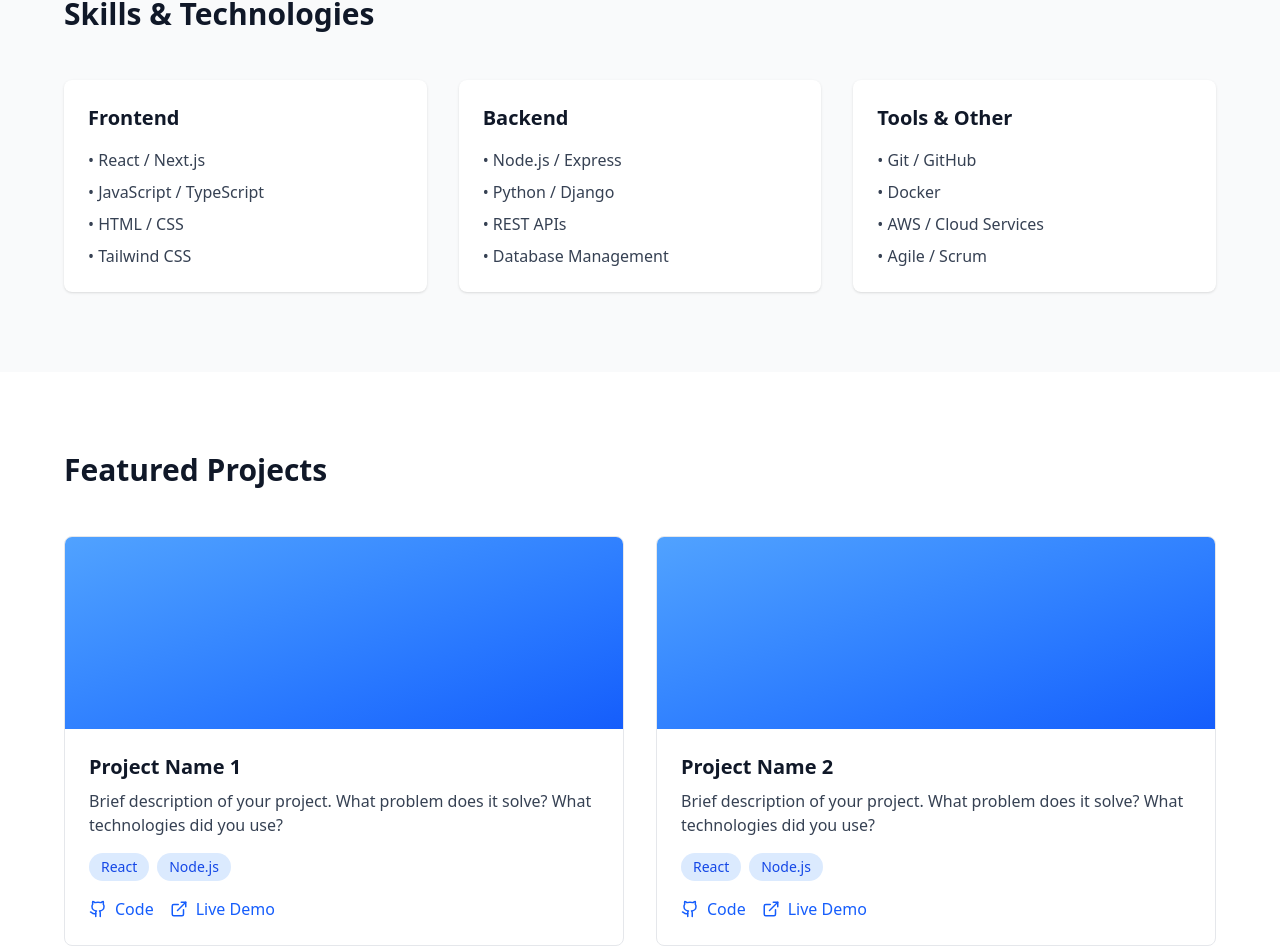
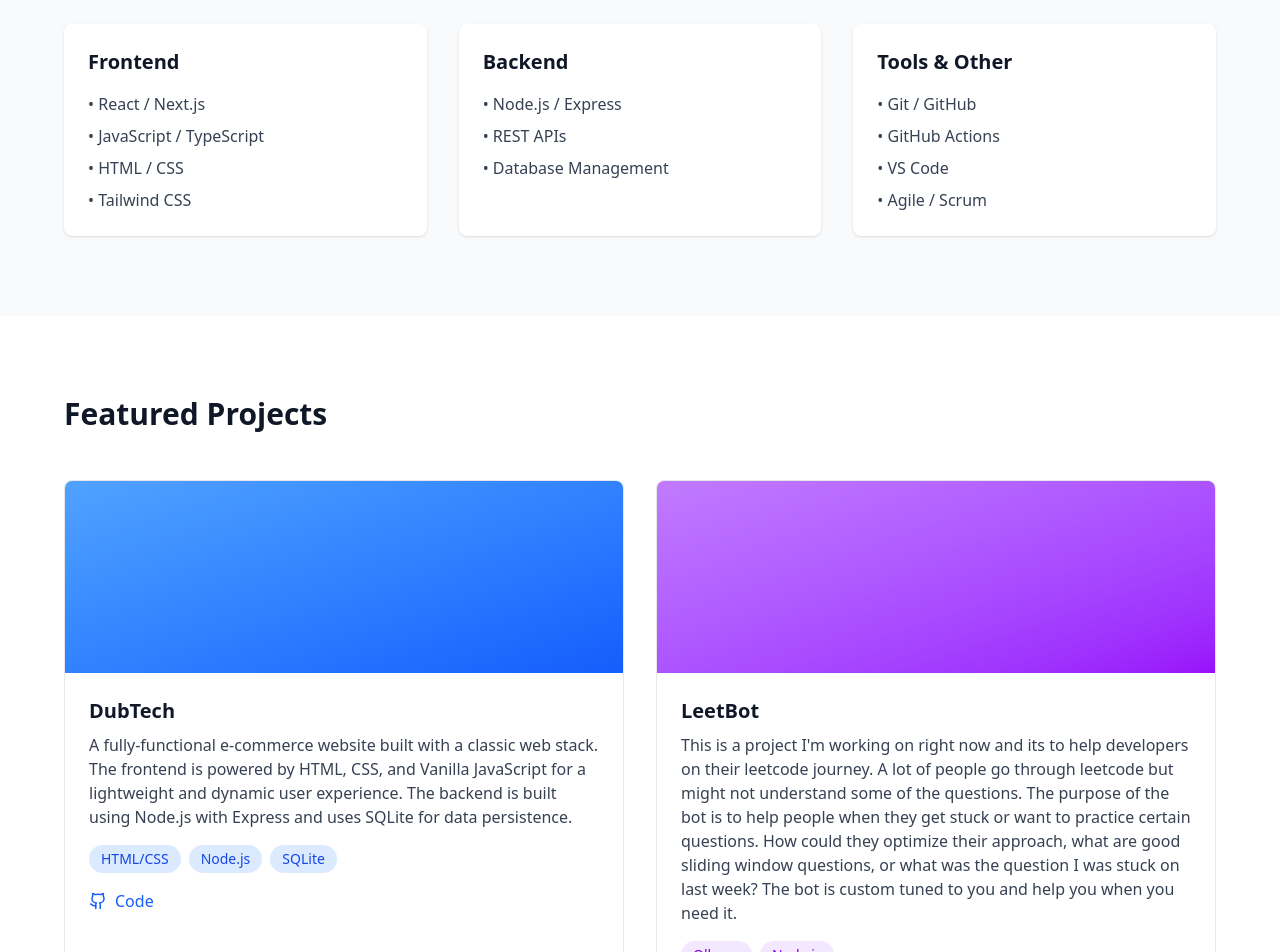
Before and after one commit to JeffrinNadar/my-portfolio, a React (Vite) app: page / in a window 1280 px wide. Shown: the part 1016-1968 px from the top of the page. Built offline with nearby package versions, Linux system fonts and the light colour scheme.

Commit message:
Updated website with most recent info

```diff
--- a/src/App.jsx
+++ b/src/App.jsx
@@ -69,15 +69,17 @@ export default function App() {
       <section id="about" className="py-20 px-6 bg-white">
         <div className="max-w-6xl mx-auto">
           <h3 className="text-3xl font-bold text-gray-900 mb-8">About Me</h3>
-          <div className="max-w-3xl">
+          <div className="max-w-4xl">
             <p className="text-lg text-gray-700 mb-4">
-              I'm a passionate developer with a strong foundation in modern web technologies. I love creating user-friendly applications that solve real-world problems.
+              I'm a passionate developer with a strong foundation in modern web technologies.
+              I love creating user-friendly applications that solve real-world problems.
             </p>
             <p className="text-lg text-gray-700 mb-4">
-              With experience in both frontend and backend development, I bring a holistic approach to building digital products. I'm always eager to learn new technologies and take on challenging projects.
+              With experience in both frontend and backend development, I bring a holistic approach to building digital products.
+              I'm always eager to learn new technologies and take on challenging projects.
             </p>
             <p className="text-lg text-gray-700">
-              When I'm not coding, you can find me exploring new technologies, contributing to open-source projects, or sharing knowledge with the developer community.
+              When I'm not coding, you can find me exploring new technologies, reading a novel, or going to the gym.
             </p>
           </div>
         </div>
@@ -101,7 +103,6 @@ export default function App() {
               <h4 className="text-xl font-semibold text-gray-900 mb-4">Backend</h4>
               <ul className="space-y-2 text-gray-700">
                 <li>• Node.js / Express</li>
-                <li>• Python / Django</li>
                 <li>• REST APIs</li>
                 <li>• Database Management</li>
               </ul>
@@ -110,8 +111,8 @@ export default function App() {
               <h4 className="text-xl font-semibold text-gray-900 mb-4">Tools & Other</h4>
               <ul className="space-y-2 text-gray-700">
                 <li>• Git / GitHub</li>
-                <li>• Docker</li>
-                <li>• AWS / Cloud Services</li>
+                <li>• GitHub Actions</li>
+                <li>• VS Code</li>
                 <li>• Agile / Scrum</li>
               </ul>
             </div>
@@ -124,31 +125,52 @@ export default function App() {
         <div className="max-w-6xl mx-auto">
           <h3 className="text-3xl font-bold text-gray-900 mb-12">Featured Projects</h3>
           <div className="grid grid-cols-1 md:grid-cols-2 gap-8">
-            {[1, 2, 3].map((project) => (
-              <div key={project} className="border border-gray-200 rounded-lg overflow-hidden hover:shadow-lg transition-shadow">
+
+            {/* Project 1 */}
+            <div className="border border-gray-200 rounded-lg overflow-hidden hover:shadow-lg transition-shadow">
               <div className="h-48 bg-gradient-to-br from-blue-400 to-blue-600"></div>
               <div className="p-6">
-                  <h4 className="text-xl font-semibold text-gray-900 mb-2">Project Name {project}</h4>
+                <h4 className="text-xl font-semibold text-gray-900 mb-2">DubTech</h4>
                 <p className="text-gray-700 mb-4">
-                    Brief description of your project. What problem does it solve? What technologies did you use?
+                  A fully-functional e-commerce website built with a classic web stack.
+                  The frontend is powered by HTML, CSS, and Vanilla JavaScript for a lightweight and dynamic user experience.
+                  The backend is built using Node.js with Express and uses SQLite for data persistence.
                 </p>
                 <div className="flex gap-2 mb-4">
-                    <span className="px-3 py-1 bg-blue-100 text-blue-700 rounded-full text-sm">React</span>
+                  <span className="px-3 py-1 bg-blue-100 text-blue-700 rounded-full text-sm">HTML/CSS</span>
                   <span className="px-3 py-1 bg-blue-100 text-blue-700 rounded-full text-sm">Node.js</span>
+                  <span className="px-3 py-1 bg-blue-100 text-blue-700 rounded-full text-sm">SQLite</span>
                 </div>
                 <div className="flex gap-4">
-                    <a href="#" className="flex items-center gap-2 text-blue-600 hover:text-blue-700">
+                  <a href="https://github.com/JeffrinNadar/dubtech"
+                  target="_blank" rel="noopener noreferrer" className="flex items-center gap-2 text-blue-600 hover:text-blue-700">
                     <Github size={18} />
                     Code
-                    </a>
-                    <a href="#" className="flex items-center gap-2 text-blue-600 hover:text-blue-700">
-                      <ExternalLink size={18} />
-                      Live Demo
                   </a>
                 </div>
               </div>
             </div>
-            ))}
+
+            {/* Project 2 */}
+            <div className="border border-gray-200 rounded-lg overflow-hidden hover:shadow-lg transition-shadow">
+              <div className="h-48 bg-gradient-to-br from-purple-400 to-purple-600"></div>
+              <div className="p-6">
+                <h4 className="text-xl font-semibold text-gray-900 mb-2">LeetBot</h4>
+                <p className="text-gray-700 mb-4">
+                  This is a project I'm working on right now and its to help developers on their leetcode journey.
+                  A lot of people go through leetcode but might not understand some of the questions. The purpose of
+                  the bot is to help people when they get stuck or want to practice certain questions. How could they
+                  optimize their approach, what are good sliding window questions, or what was the question I was stuck
+                  on last week? The bot is custom tuned to you and help you when you need it.
+                </p>
+                <div className="flex gap-2 mb-4">
+                  <span className="px-3 py-1 bg-purple-100 text-purple-700 rounded-full text-sm">Ollama</span>
+                  <span className="px-3 py-1 bg-purple-100 text-purple-700 rounded-full text-sm">Node.js</span>
+                </div>
+              </div>
+            </div>
+
+
           </div>
         </div>
       </section>
@@ -163,14 +185,14 @@ export default function App() {
             </p>
             <div className="flex gap-6">
               <a
-                href="mailto:your.email@example.com"
+                href="mailto:anthony.jeffrin.b@gmail.com"
                 className="flex items-center gap-2 px-6 py-3 bg-blue-600 text-white rounded-lg hover:bg-blue-700 transition-colors"
               >
                 <Mail size={20} />
                 Email Me
               </a>
               <a
-                href="https://linkedin.com/in/yourprofile"
+                href="https://linkedin.com/in/jeffrinnadar"
                 target="_blank"
                 rel="noopener noreferrer"
                 className="flex items-center gap-2 px-6 py-3 border-2 border-gray-300 text-gray-700 rounded-lg hover:border-blue-600 hover:text-blue-600 transition-colors"
@@ -179,7 +201,7 @@ export default function App() {
                 LinkedIn
               </a>
               <a
-                href="https://github.com/yourusername"
+                href="https://github.com/JeffrinNadar"
                 target="_blank"
                 rel="noopener noreferrer"
                 className="flex items-center gap-2 px-6 py-3 border-2 border-gray-300 text-gray-700 rounded-lg hover:border-blue-600 hover:text-blue-600 transition-colors"
@@ -195,7 +217,7 @@ export default function App() {
       {/* Footer */}
       <footer className="bg-gray-900 text-white py-8 px-6">
         <div className="max-w-6xl mx-auto text-center">
-          <p>© 2025 Your Name. All rights reserved.</p>
+          <p>© 2025 Jeffrin Nadar. All rights reserved.</p>
         </div>
       </footer>
     </div>
```
Lines whose indentation alone changed are shown as unchanged.
